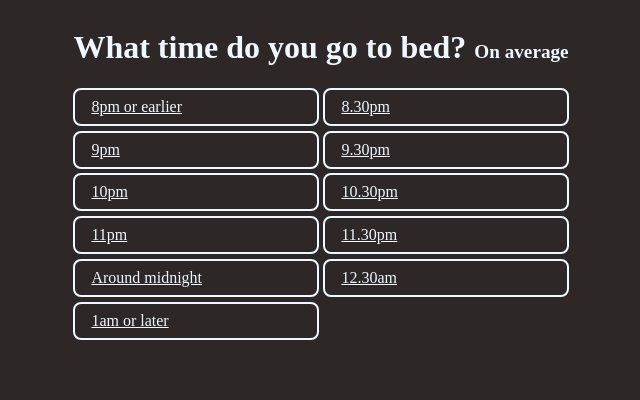
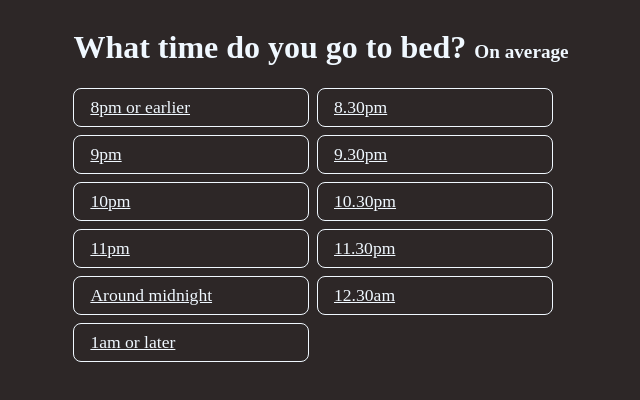
Before and after one commit to duncanbradley/bedtime, a SvelteKit app: page / in a window 1280 px wide. Shown: the top 400 px of the page, without its empty margins (327-967 px from the left). Built offline with nearby package versions, Linux system fonts and the light colour scheme; a web font is replaced by a local one.

Commit message:
spacing of buttons

```diff
--- a/src/routes/+page.svelte
+++ b/src/routes/+page.svelte
@@ -36,20 +36,21 @@
   .sleep-options {
     display: grid;
     grid-template-columns: 1fr 1fr;
-    gap: 0.3rem;
+    gap: 0.5rem;
     margin-top: 1rem;
     list-style-type: none;
     padding: 0em;
+    margin-right: 1em;
   }
 
   .sleep-option {
     padding: 0.5rem 1rem;
     display: block;
-    border: 2px solid aliceblue;
+    border: 1.5px solid aliceblue;
     border-radius: 0.5rem;
     color: aliceblue;
     font-family: "Apfel Grotezk Regular";
-    font-size: 1em;
+    font-size: 1.1em;
   }
 
   .sleep-option:hover {
```
